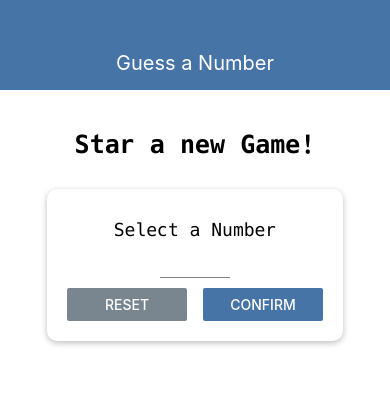
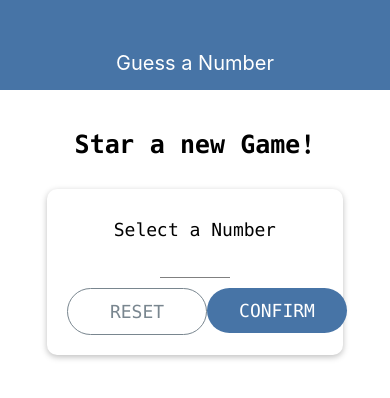
Before and after one commit to blanks88/rn-complete-guide, a React Native app: screen / in a window 390 px wide. Shown: the top 398 px of the page. Built offline with nearby package versions, Linux system fonts and the light colour scheme.

Commit message:
Custom button

```diff
--- /dev/null
+++ b/guess-another-number/components/PButton.js
@@ -0,0 +1,72 @@
+import React from 'react'
+import { StyleSheet, Text, TouchableOpacity, View } from 'react-native'
+
+import Color from '../constants/colors';
+
+export default function PButton({ onPress, children, style, color, secondary }) {
+    if (!color) color == 'primary';
+
+    let buttonStyle = styles.primaryButton;
+    let textStyle = styles.primaryButtonText;
+
+    if (secondary) {
+        buttonStyle = { ...buttonStyle, ...styles.secondaryButton };
+        textStyle = { ...textStyle, ...styles.secondaryButtonText };
+    }
+
+    if (color == 'accent') {
+        if (secondary) {
+            buttonStyle = {
+                ...buttonStyle,
+                borderColor: Color.accent,
+                backgroundColor: Color.accentReverse
+            };
+            textStyle = {
+                ...textStyle,
+                color: Color.accent,
+            }
+        } else {
+            buttonStyle = {
+                ...buttonStyle,
+                backgroundColor: Color.accent
+            };
+            textStyle = {
+                ...textStyle,
+                color: Color.accentReverse,
+            };
+            console.log('buttonStyle', buttonStyle);
+            console.log('textStyle', textStyle);
+        }
+    }
+
+    return (
+        <TouchableOpacity activeOpacity={0.6} onPress={onPress}>
+            <View style={{ ...buttonStyle, ...style }}>
+                <Text style={textStyle}>{children}</Text>
+            </View>
+        </TouchableOpacity>
+    )
+}
+
+const styles = StyleSheet.create({
+    primaryButton: {
+        backgroundColor: Color.primay,
+        paddingHorizontal: 30,
+        alignItems: 'center',
+        paddingVertical: 12,
+        borderRadius: 25,
+    },
+    primaryButtonText: {
+        color: Color.primaryReverse,
+        fontFamily: 'hack',
+        fontSize: 18
+    },
+    secondaryButton: {
+        borderWidth: 1,
+        borderColor: Color.primay,
+        backgroundColor: Color.primaryReverse,
+    },
+    secondaryButtonText: {
+        color: Color.primay,
+    },
+})
--- a/guess-another-number/constants/colors.js
+++ b/guess-another-number/constants/colors.js
@@ -1,4 +1,6 @@
 export default {
     primay: '#4774a6',
-    accent: '#79868F'
+    accent: '#79868F',
+    primaryReverse: 'white',
+    accentReverse: 'white'
 }
--- a/guess-another-number/pages/GameOver.js
+++ b/guess-another-number/pages/GameOver.js
@@ -46,6 +46,7 @@ const styles = StyleSheet.create({
         overflow: 'hidden',
         borderWidth: 1,
     },
+
     image: {
         width: '100%',
         height: '100%',
--- a/guess-another-number/pages/StartGamePage.js
+++ b/guess-another-number/pages/StartGamePage.js
@@ -1,11 +1,11 @@
 import React, { useState } from 'react'
 import { Alert, Button, Keyboard, StyleSheet, Text, TouchableWithoutFeedback, View } from 'react-native'
 
-import Colors from '../constants/colors'
+import SelectedNumber from '../components/SelectedNumber'
+import PButton from '../components/PButton'
 import Input from '../components/Input'
 import PText from '../components/PText'
 import Card from '../components/Card'
-import SelectedNumber from '../components/SelectedNumber'
 
 export default function StartGamePage({ onGameStart }) {
     const [confirmed, setConfirmed] = useState(false)
@@ -59,10 +59,14 @@ export default function StartGamePage({ onGameStart }) {
                     />
                     <View style={styles.buttonContainer}>
                         <View style={styles.button}>
-                            <Button title="RESET" color={Colors.accent} onPress={resetInputHandler} />
+                            <PButton color={'accent'} secondary={true} onPress={resetInputHandler}>
+                                RESET
+                            </PButton>
                         </View>
                         <View style={styles.button}>
-                            <Button title="CONFIRM" color={Colors.primay} onPress={confirmInputHandler} />
+                            <PButton onPress={confirmInputHandler}>
+                                CONFIRM
+                            </PButton>
                         </View>
                     </View>
                 </Card>
@@ -72,7 +76,9 @@ export default function StartGamePage({ onGameStart }) {
                         <SelectedNumber>
                             {selectedNumber}
                         </SelectedNumber>
-                        <Button title="START GAME" onPress={() => onGameStart(selectedNumber)} />
+                        <PButton onPress={() => onGameStart(selectedNumber)}>
+                            START GAME
+                        </PButton>
                     </Card>
                 }
             </View>
@@ -110,7 +116,7 @@ const styles = StyleSheet.create({
         justifyContent: 'space-between'
     },
     button: {
-        width: 120
+        width: 140
     },
     selectedNumberCard: {
         marginVertical: 20,
```
